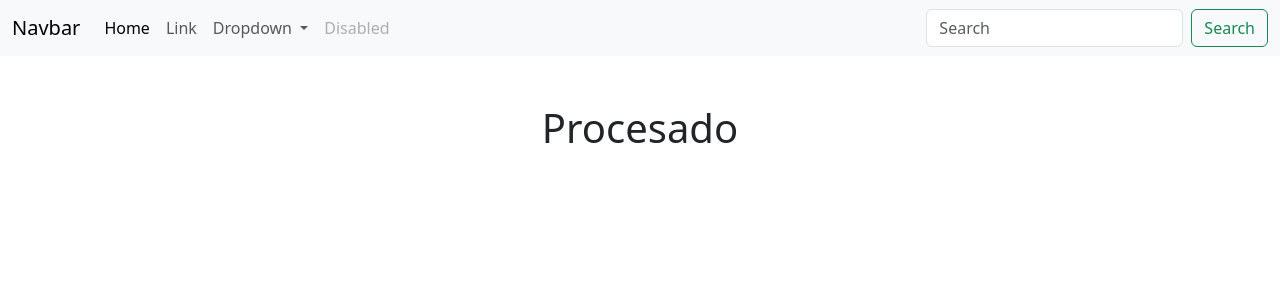
After one commit to jdg24g/202306_mysql, a Flask app: template CORE/dojo_survey/templates/result.html in a window 1280 px wide. The commit adds this page. Shown: the top 300 px of the page. Run offline with Flask 3, Linux system fonts and the light colour scheme; the template is opened without the code that fills it, so the values that code supplies are empty.

Commit message:
cambios menores

```diff
--- /dev/null
+++ b/CORE/dojo_survey/templates/base.html
@@ -0,0 +1,54 @@
+<!DOCTYPE html>
+<html lang="es">
+<head>
+    <meta charset="UTF-8">
+    <meta name="viewport" content="width=device-width, initial-scale=1.0">
+    <link href="https://cdn.jsdelivr.net/npm/bootstrap@5.3.1/dist/css/bootstrap.min.css" rel="stylesheet" integrity="sha384-4bw+/aepP/YC94hEpVNVgiZdgIC5+VKNBQNGCHeKRQN+PtmoHDEXuppvnDJzQIu9" crossorigin="anonymous">
+    <link rel="stylesheet" type="text/css" href="{{ url_for('static', filename='style.css') }}">
+    <title>{% block title %}{% endblock %}</title>
+</head>
+<body>
+    <nav class="navbar navbar-expand-lg bg-body-tertiary">
+        <div class="container-fluid">
+          <a class="navbar-brand" href="#">Navbar</a>
+          <button class="navbar-toggler" type="button" data-bs-toggle="collapse" data-bs-target="#navbarSupportedContent" aria-controls="navbarSupportedContent" aria-expanded="false" aria-label="Toggle navigation">
+            <span class="navbar-toggler-icon"></span>
+          </button>
+          <div class="collapse navbar-collapse" id="navbarSupportedContent">
+            <ul class="navbar-nav me-auto mb-2 mb-lg-0">
+              <li class="nav-item">
+                <a class="nav-link active" aria-current="page" href="#">Home</a>
+              </li>
+              <li class="nav-item">
+                <a class="nav-link" href="#">Link</a>
+              </li>
+              <li class="nav-item dropdown">
+                <a class="nav-link dropdown-toggle" href="#" role="button" data-bs-toggle="dropdown" aria-expanded="false">
+                  Dropdown
+                </a>
+                <ul class="dropdown-menu">
+                  <li><a class="dropdown-item" href="#">Action</a></li>
+                  <li><a class="dropdown-item" href="#">Another action</a></li>
+                  <li><hr class="dropdown-divider"></li>
+                  <li><a class="dropdown-item" href="#">Something else here</a></li>
+                </ul>
+              </li>
+              <li class="nav-item">
+                <a class="nav-link disabled" aria-disabled="true">Disabled</a>
+              </li>
+            </ul>
+            <form class="d-flex" role="search">
+              <input class="form-control me-2" type="search" placeholder="Search" aria-label="Search">
+              <button class="btn btn-outline-success" type="submit">Search</button>
+            </form>
+          </div>
+        </div>
+      </nav>
+    <div class="container mt-5">
+      {% block content %}
+
+      {% endblock %}
+    </div>
+    <script src="https://cdn.jsdelivr.net/npm/bootstrap@5.3.1/dist/js/bootstrap.bundle.min.js" integrity="sha384-HwwvtgBNo3bZJJLYd8oVXjrBZt8cqVSpeBNS5n7C8IVInixGAoxmnlMuBnhbgrkm" crossorigin="anonymous"></script>
+</body>
+</html>
--- /dev/null
+++ b/CORE/dojo_survey/templates/result.html
@@ -0,0 +1,4 @@
+{% extends "base.html" %}
+{% block content %}
+     <h1>Procesado</h1>
+{% endblock %}
```
Also changed, not shown: CORE/dojo_survey/server.py (+18 -2 lines), CORE/dojo_survey/templates/index.html (+24 -11 lines).
